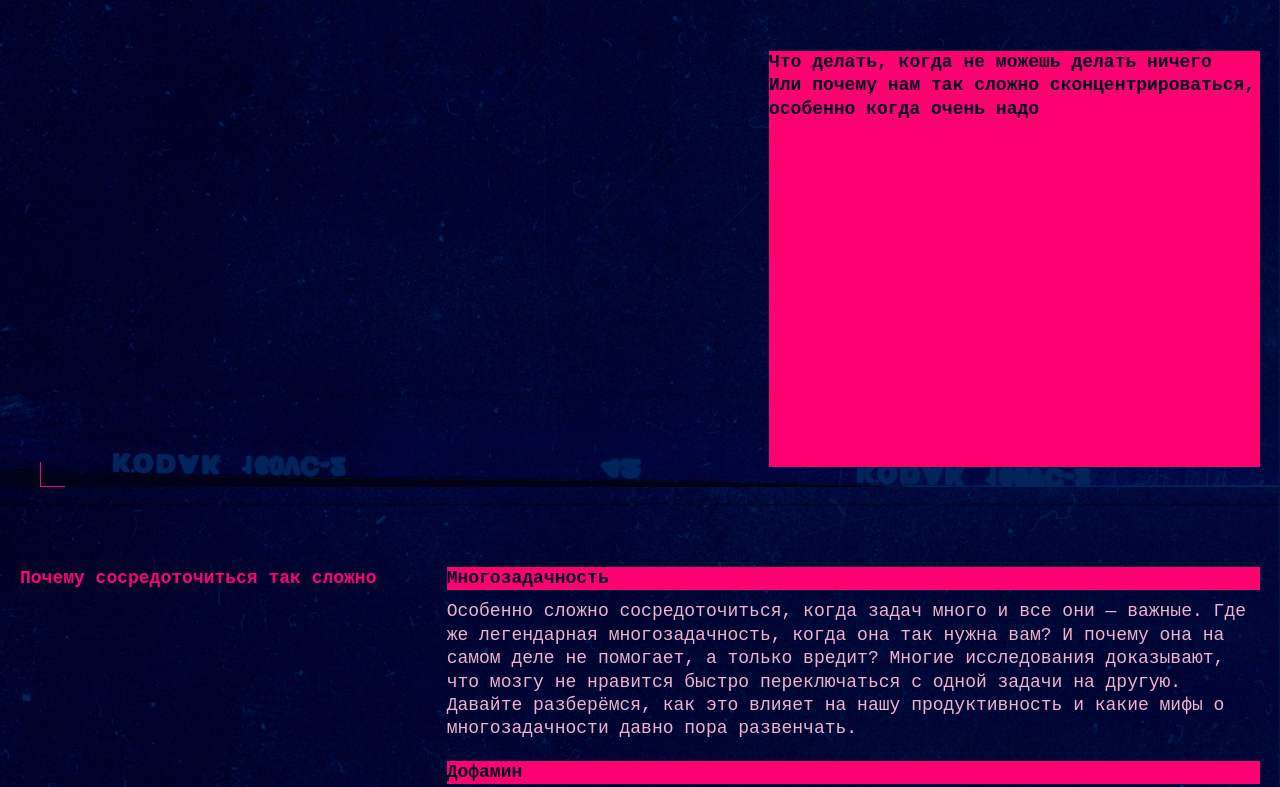
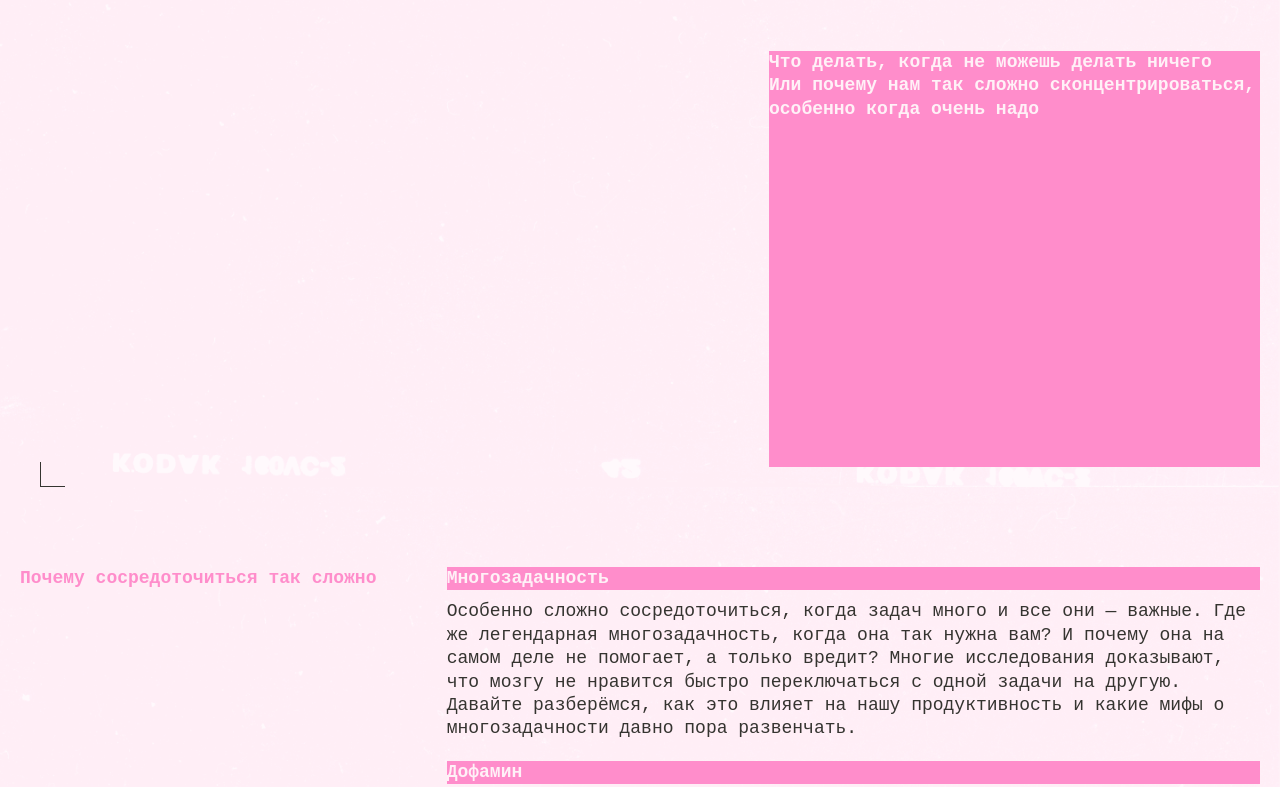
Before and after one commit to cherreshenka1/slozhno-sosredotochitsya-ad, a plain HTML site: page index.html in a window 1280 px wide. Shown: the part 313-1100 px from the top of the page. Drawn offline with Linux system fonts and the light colour scheme.

Commit message:
Update light.css

```diff
--- a/styles/light.css
+++ b/styles/light.css
@@ -1,16 +1,25 @@
-/*
-  Специально для светлой темы при наличии класса.
-  Здесь окажутся стили, которые нужно переопределить принудительно,
-  переключая тему
-*/
-
-:root.theme-light {
-  /* сохраните этот селектор в приведённом виде.
-    Так стили написанные ниже будут иметь больший вес,
-    чем стили в медиазапросе предпочтений пользователя
-  */
+.theme-light {
+    --bg-color: #FFF1F7;
+    --text-color: #353430;
+    --title-color: #FFC2E6;
+    --accent-color: #FF8DCB;
+    --decor-color: #353430;
+    --border-color: #353430;
+    --button-hover-color: rgba(53, 52, 48, 0.4);
+    --bg-image: url('../images/cover-image-light.png');
+    --rec-display: none;
 }
 
-.theme-light .page {
-  /* Вам также нужно будет написать ряд подобных селекторов */
+@media (prefers-color-scheme: light) {
+    :root {
+        --bg-color: #FFF1F7;
+        --text-color: #353430;
+        --title-color: #FFC2E6;
+        --accent-color: #FF8DCB;
+        --decor-color: #353430;
+        --border-color: #353430;
+        --button-hover-color: rgba(53, 52, 48, 0.4);
+        --bg-image: url('../images/cover-image-light.png');
+        --rec-display: none;
+    }
 }
```
